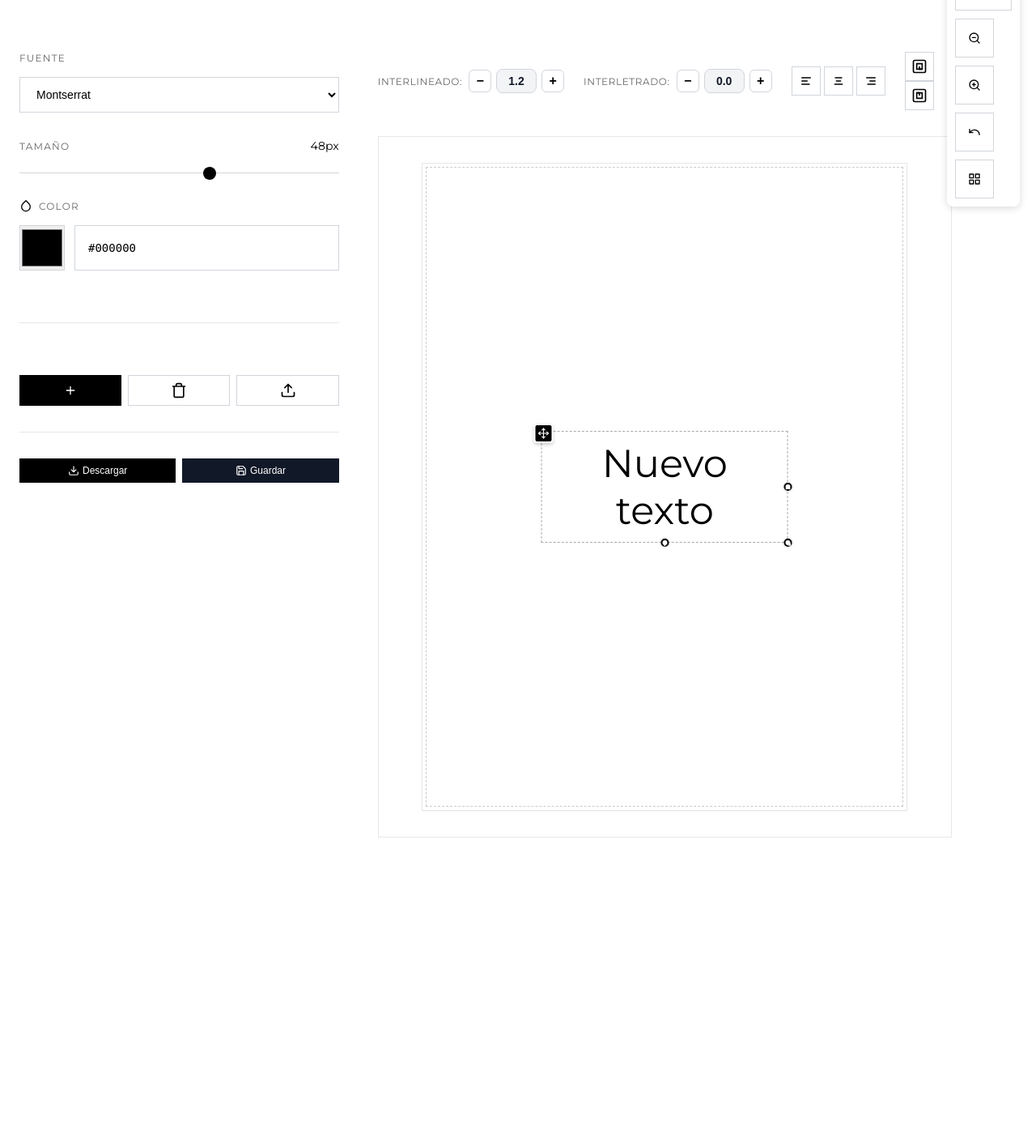
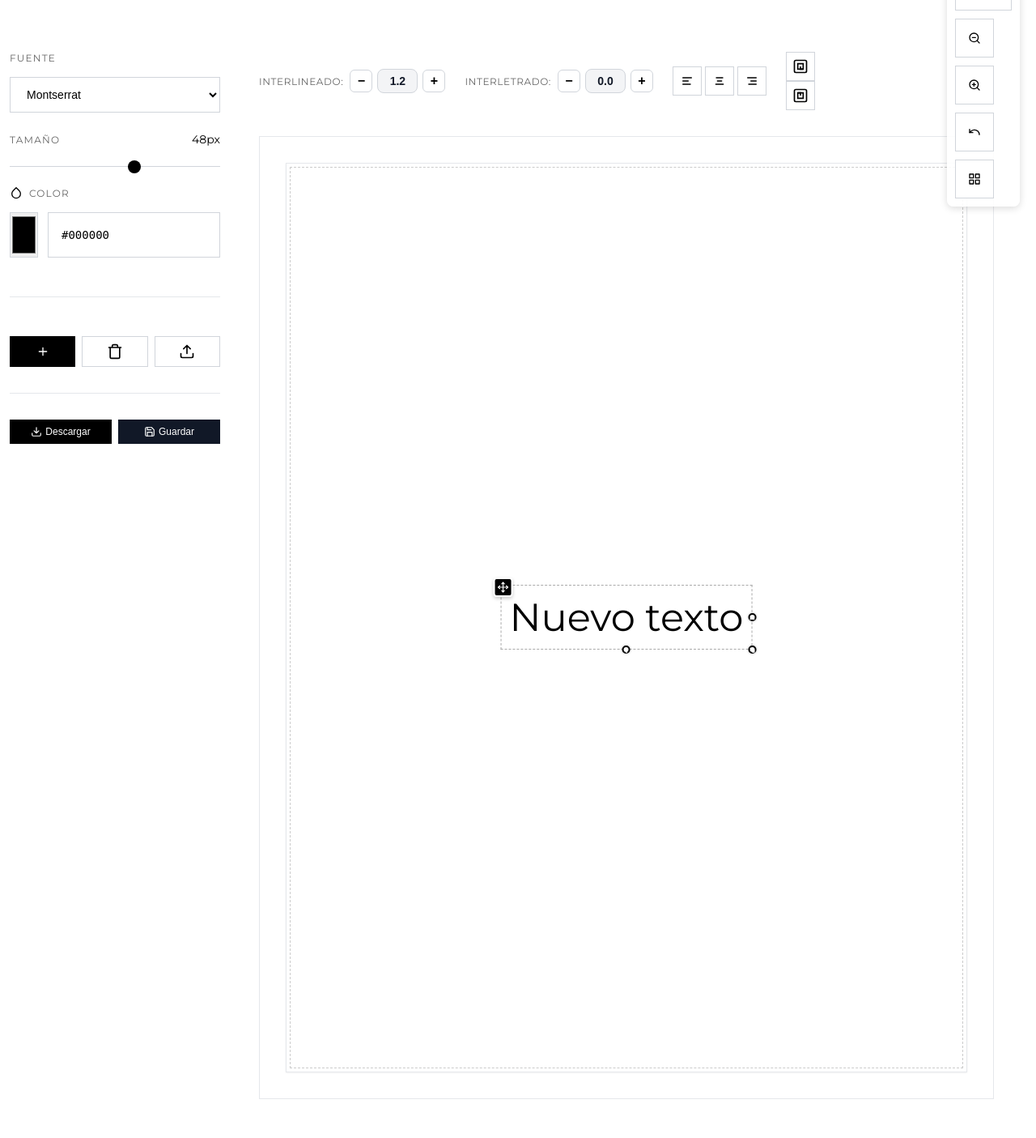
Before and after one commit to jnarjim/Editor-visual-de-invitaciones, a Django app: page /invitaciones/ in a window 1280 px wide. Shown: the part 123-1528 px from the top of the page at 81% size. Before the commit the page ends 1157 px from the top, so only its background shows below. Run offline with Django 5.2, Linux system fonts and the light colour scheme.

Commit message:
Cambios estructura css

```diff
--- a/invitaciones/static/invitaciones/css/editor.css
+++ b/invitaciones/static/invitaciones/css/editor.css
@@ -11,9 +11,9 @@ body {
 }
 
 .container {
-  max-width: 1400px;
+  max-width: 1800px;
   margin: 0 auto;
-  padding: 48px 24px;
+  padding: 48px 12px 48px 12px;
 }
 
 .header {
@@ -39,7 +39,7 @@ body {
 
 .editor-wrapper {
   display: grid;
-  grid-template-columns: 1fr 2fr;
+  grid-template-columns: 260px 1fr;
   gap: 48px;
   align-items: start;
 }
@@ -47,7 +47,7 @@ body {
 .panel {
   display: flex;
   flex-direction: column;
-  gap: 32px;
+  gap: 24px;
 }
 
 .form-section {
@@ -162,7 +162,7 @@ body {
 .divider {
   height: 1px;
   background: #e5e7eb;
-  margin: 32px 0;
+  margin: 24px 0;
 }
 
 .button-grid-3 {
@@ -326,18 +326,18 @@ body {
   display: flex;
   justify-content: center;
   align-items: center;
-  margin-right: 80px;
+  margin-right: 40px;
 }
 
 #canvas {
   position: relative;
   width: 100%;
-  max-width: 600px;
+  max-width: 900px;
   aspect-ratio: 3/4;
   background: white;
   border: 1px solid #e5e7eb;
   box-shadow: 0 1px 2px rgba(0, 0, 0, 0.05);
-  overflow: visible;
+  overflow: hidden;
 }
 
 #canvas::before {
@@ -524,7 +524,7 @@ body {
   border-radius: 8px;
   border: 1px solid #d1d5db;
   transition: background-color 0.2s ease;
-  -moz-appearance: textfield; /* Oculta flechas en Firefox */
+  -moz-appearance: textfield;
 }
 
 .number-stepper input[type="number"]:hover {
```
Also changed, not shown: other parts of invitaciones/static/invitaciones/css/editor.css (+13 -12 lines).
